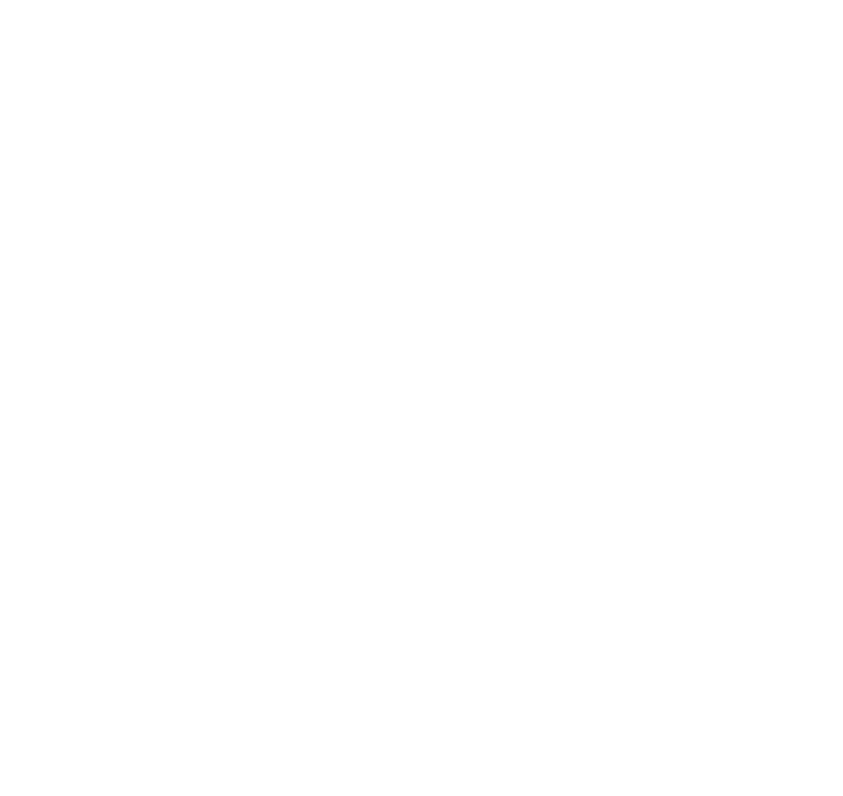
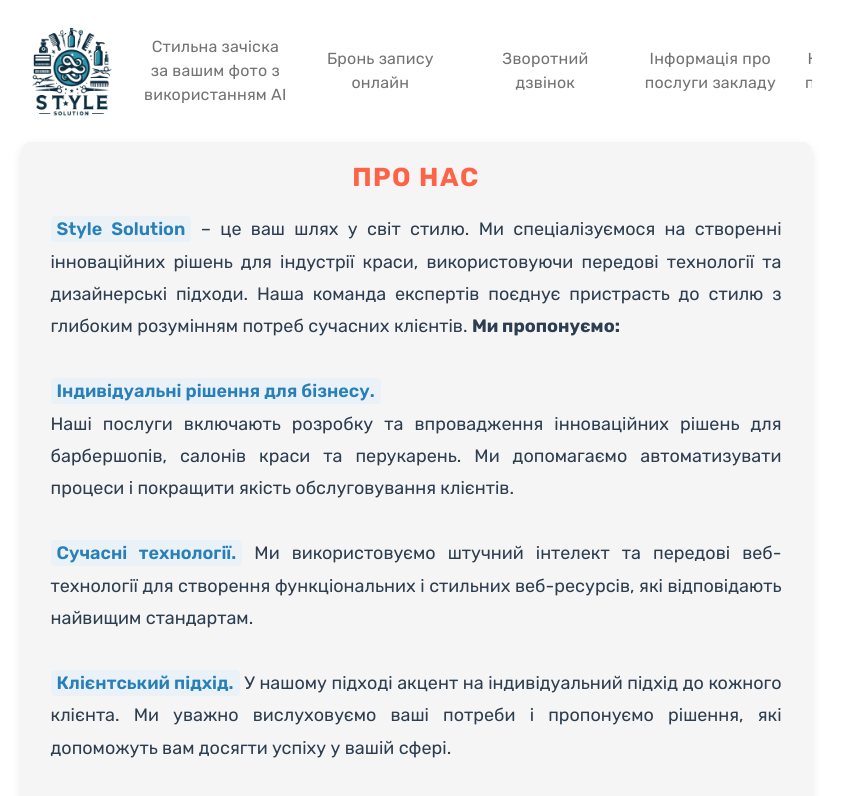
Before and after one commit to Vladymyr226/style-solution, a React (Create React App) app: page /about-us in a window 1280 px wide. Before the commit this address had no page. Shown: the top 796 px of the page, without its empty margins (224-1067 px from the left). Built offline with nearby package versions, Linux system fonts and the light colour scheme.

Commit message:
About Us

```diff
--- a/src/App.tsx
+++ b/src/App.tsx
@@ -2,8 +2,8 @@
 import Container from './components/Container/Container'
 import Home from './views/Home/Home'
 import Layout from './views/Layout'
-import PrivacyPolicy from './views/PrivacyPolicy/PrivacyPolicy'
 import ThankYouPage from './components/thankYouPage/ThankYouPage'
+import AboutUs from './views/AboutUs/AboutUs'
 
 function App() {
   return (
@@ -12,7 +12,7 @@
         <Route path="/" element={<Layout />}>
           <Route path="/" element={<Home />} />
           <Route path="/thank-you-page" element={<ThankYouPage />} />
-          <Route path="/privacy-policy" element={<PrivacyPolicy />} />
+          <Route path="/about-us" element={<AboutUs />} />
         </Route>
       </Routes>
     </Container>
--- a/src/components/Footer/Footer.module.css
+++ b/src/components/Footer/Footer.module.css
@@ -23,7 +23,7 @@
 .footerContacts {
   display: flex;
   gap: 20px;
-  background-color: var(--grey);
+  background-color: whitesmoke;
 }
 
 .socialList {
--- a/src/components/Footer/Footer.tsx
+++ b/src/components/Footer/Footer.tsx
@@ -3,6 +3,8 @@
 import Phone from '../../assets/icons/phone.svg'
 import Telegram from '../../assets/icons/telegram.svg'
 import s from './Footer.module.css'
+import { Button } from '@mui/material'
+import { Link } from 'react-router-dom'
 
 const Footer = () => {
   const isMobile = useMediaQuery({ maxWidth: 767 })
@@ -19,7 +21,7 @@
 
               <p className={s.contacts}>
                 <img src={Phone} width={17} height={16} alt="phone" />
-                <a href="tel:+380 50 561 86 62" rel="noopener noreferrer">
+                <a href="tel:+380 50 561 86 62" rel="noopener noreferrer" style={{ whiteSpace: 'nowrap' }}>
                   +380 50 561 86 62
                 </a>
               </p>
@@ -29,12 +31,26 @@
                   J_Volodya
                 </a>
               </p>
-              <p className={s.contacts}>ФОП Свириденко Володимир Романович</p>
+            </div>
+            <div>
+              {isMobile && (
+                <>
+                  <Link to="/about-us" style={{ listStyle: 'none' }}>
+                    <li>
+                      <Button variant="outlined" size="large" style={{ padding: '5px 10px', whiteSpace: 'nowrap' }}>
+                        Про нас
+                      </Button>
+                    </li>
+                  </Link>
+                  <br />
+                  <p className={s.contacts}>ФОП Свириденко Володимир Романович</p>
+                </>
+              )}
             </div>
           </div>
           {!isMobile && (
             <p className={s.subTitle}>
-              <b>Style Solution</b> - сервіс, від котрого клієнти та бізнес отримують задоволення 🤤
+              <b>Style Solution</b> - сервіс, від якого клієнти та бізнес отримують задоволення 🤤
             </p>
           )}
         </div>
--- a/src/components/Header/Header.module.css
+++ b/src/components/Header/Header.module.css
@@ -96,7 +96,7 @@
   }
 
   .navigationList {
-    gap: 32px;
+    gap: 29px;
     width: auto;
   }
 }
--- a/src/components/Header/Header.tsx
+++ b/src/components/Header/Header.tsx
@@ -2,6 +2,7 @@
 import Logo from '../../assets/icons/logo.png'
 import { useMediaQuery } from 'react-responsive'
 import { HashLink as Link } from 'react-router-hash-link'
+import { Button } from '@mui/material'
 
 const Header = () => {
   const isMobile = useMediaQuery({ maxWidth: 767 })
@@ -33,6 +34,15 @@
           <Link to="/#Аналітика відвідування закладу" smooth={true}>
             <li className={s.navigationItem}>Аналітика відвідування закладу</li>
           </Link>
+          {!isMobile && (
+            <Link to="/about-us">
+              <li>
+                <Button variant="outlined" size="large" style={{ padding: '5px 10px', whiteSpace: 'nowrap' }}>
+                  Про нас
+                </Button>
+              </li>
+            </Link>
+          )}
         </ul>
       </nav>
     </div>
--- /dev/null
+++ b/src/views/AboutUs/AboutUs.module.css
@@ -0,0 +1,42 @@
+.privatPolicy {
+  margin-top: 20px;
+  background-color: #f5f5f5;
+  padding: 10px;
+  border-radius: 10px;
+  box-shadow: 0 4px 10px rgba(0, 0, 0, 0.1);
+  transition: transform 0.3s ease;
+}
+
+.privatPolicy:hover {
+  transform: translateY(-5px);
+}
+
+.subTitle {
+  font-size: 26px;
+  font-weight: 700;
+  margin-top: 10px;
+  line-height: normal;
+  color: #ff6347; /* Tomato color for a pop */
+  text-align: center;
+  text-transform: uppercase;
+  letter-spacing: 1.5px;
+  margin-bottom: 20px;
+}
+
+.text {
+  color: #2c3e50; /* Darker shade for better contrast */
+  font-size: 18px;
+  font-weight: 400;
+  line-height: 1.8;
+  margin-top: 12px;
+  text-align: justify;
+  padding: 0 20px;
+}
+
+.text span {
+  color: #2980b9; /* Highlighted text in blue */
+  font-weight: 600;
+  background-color: #eaf2f8;
+  padding: 2px 6px;
+  border-radius: 4px;
+}
--- /dev/null
+++ b/src/views/AboutUs/AboutUs.tsx
@@ -0,0 +1,35 @@
+import s from './AboutUs.module.css'
+
+const AboutUs = () => {
+  return (
+    <div className={s.privatPolicy}>
+      <h2 className={s.subTitle}>Про нас</h2>
+      <p className={s.text}>
+        <span>Style Solution</span> – це ваш шлях у світ стилю. Ми спеціалізуємося на створенні інноваційних рішень для
+        індустрії краси, використовуючи передові технології та дизайнерські підходи. Наша команда експертів поєднує
+        пристрасть до стилю з глибоким розумінням потреб сучасних клієнтів. <b>Ми пропонуємо:</b>
+        <br />
+        <br />
+        <span>Індивідуальні рішення для бізнесу.</span> <br /> Наші послуги включають розробку та впровадження
+        інноваційних рішень для барбершопів, салонів краси та перукарень. Ми допомагаємо автоматизувати процеси і
+        покращити якість обслуговування клієнтів.
+        <br />
+        <br />
+        <span>Сучасні технології.</span> Ми використовуємо штучний інтелект та передові веб-технології для створення
+        функціональних і стильних веб-ресурсів, які відповідають найвищим стандартам.
+        <br />
+        <br />
+        <span>Клієнтський підхід.</span> У нашому підході акцент на індивідуальний підхід до кожного клієнта. Ми уважно
+        вислуховуємо ваші потреби і пропонуємо рішення, які допоможуть вам досягти успіху у вашій сфері.
+        <br /> <br />
+        <span>Підтримка та розвиток.</span> Ми не просто створюємо рішення, ми підтримуємо і розвиваємо їх разом з вами.
+        Наші фахівці завжди готові надати допомогу і запропонувати нові ідеї для вашого бізнесу.
+        <br />
+        <br />
+        <span>Style Solution</span> – ваш ключ до успішного розвитку у світі краси та стилю.
+      </p>
+    </div>
+  )
+}
+
+export default AboutUs
--- a/src/views/PrivacyPolicy/PrivacyPolicy.module.css
+++ /dev/null
@@ -1,87 +0,0 @@
-.privatPolicy {
-  margin-top: 50px;
-}
-
-.privatPolicyTitle {
-  font-size: 32px;
-  font-weight: 600;
-  line-height: normal;
-}
-
-.linksList {
-  display: flex;
-  align-items: center;
-  gap: 5px;
-  margin-top: 14px;
-}
-
-.link {
-  color: var(--blue);
-  font-size: 14px;
-  font-weight: 500;
-  line-height: 156%;
-  letter-spacing: -0.36px;
-}
-
-.divider {
-  color: var(--black);
-  font-size: 14px;
-  font-weight: 500;
-  line-height: 156%;
-  letter-spacing: -0.36px;
-}
-
-.description {
-  font-size: 18px;
-  font-weight: 500;
-  line-height: 176%;
-  letter-spacing: -0.36px;
-  margin-top: 24px;
-}
-
-.wideDivider {
-  height: 1px;
-  width: 100%;
-  opacity: 0.1;
-  background: var(--black);
-  margin-top: 30px;
-}
-
-.subTitle {
-  font-size: 22px;
-  font-weight: 600;
-  line-height: normal;
-  margin-top: 30px;
-}
-
-.example {
-  font-size: 18px;
-  font-weight: 500;
-  line-height: 24px;
-
-  margin-top: 20px;
-}
-
-.text {
-  color: #232e52;
-  font-size: 18px;
-  font-weight: 400;
-  line-height: 150%;
-  margin-top: 12px;
-}
-
-.list {
-  list-style-type: disc;
-  margin-top: 20px;
-  margin-left: 20px;
-}
-
-@media screen and (min-width: 768px) {
-  .link {
-    font-size: 18px;
-  }
-
-  .divider {
-    font-size: 18px;
-  }
-}
--- a/src/views/PrivacyPolicy/PrivacyPolicy.tsx
+++ /dev/null
@@ -1,47 +0,0 @@
-import s from './PrivacyPolicy.module.css'
-
-const PrivatPolicy = () => {
-  return (
-    <div className={s.privatPolicy}>
-      <h1 className={s.title}>Privacy Policy</h1>
-      <ul className={s.linksList}>
-        <li className={s.link}>Terms Of Use</li>
-        <li className={s.divider}>|</li>
-        <li className={s.link}>Release Notes</li>
-        <li className={s.divider}>|</li>
-        <li className={s.link}>How It Works</li>
-      </ul>
-      <p className={s.description}>Professional summary - A brief description & summary about you & your experience.</p>
-      <div className={s.wideDivider}></div>
-      <h2 className={s.subTitle}>Privacy Policy</h2>
-      <p className={s.example}>Example 3: Modular Grid</p>
-      <p className={s.text}>
-        The toppings you may chose for that TV dinner pizza slice when you forgot to shop for foods, the paint you may
-        slap on your face to impress the new boss is your business. But what about your daily bread? Not so fast, I'd
-        say, there are some redeeming factors in favor of greeking text, as its use is merely the symptom of a worse
-        problem.
-      </p>
-      <p className={s.example}>Benefits of the Grid</p>
-      <div className={s.text}>
-        Using a grid benefits both end users and the designers alike:
-        {
-          <ul className={s.list}>
-            <li>
-              Design comps, layouts, wireframes—will your clients accept that you go about things the facile way?
-              Authorities in our business will tell in no uncertain terms that Lorem Ipsum is
-            </li>
-
-            <li>Users can easily scan predictable grid-based interfaces.</li>
-            <li>
-              Design comps, layouts, wireframes—will your clients accept that you go about things the facile way?
-              Authorities in our business will tell in no uncertain terms that Lorem Ipsum is that huge, huge no no to
-              forswear forever.
-            </li>
-          </ul>
-        }
-      </div>
-    </div>
-  )
-}
-
-export default PrivatPolicy
```
